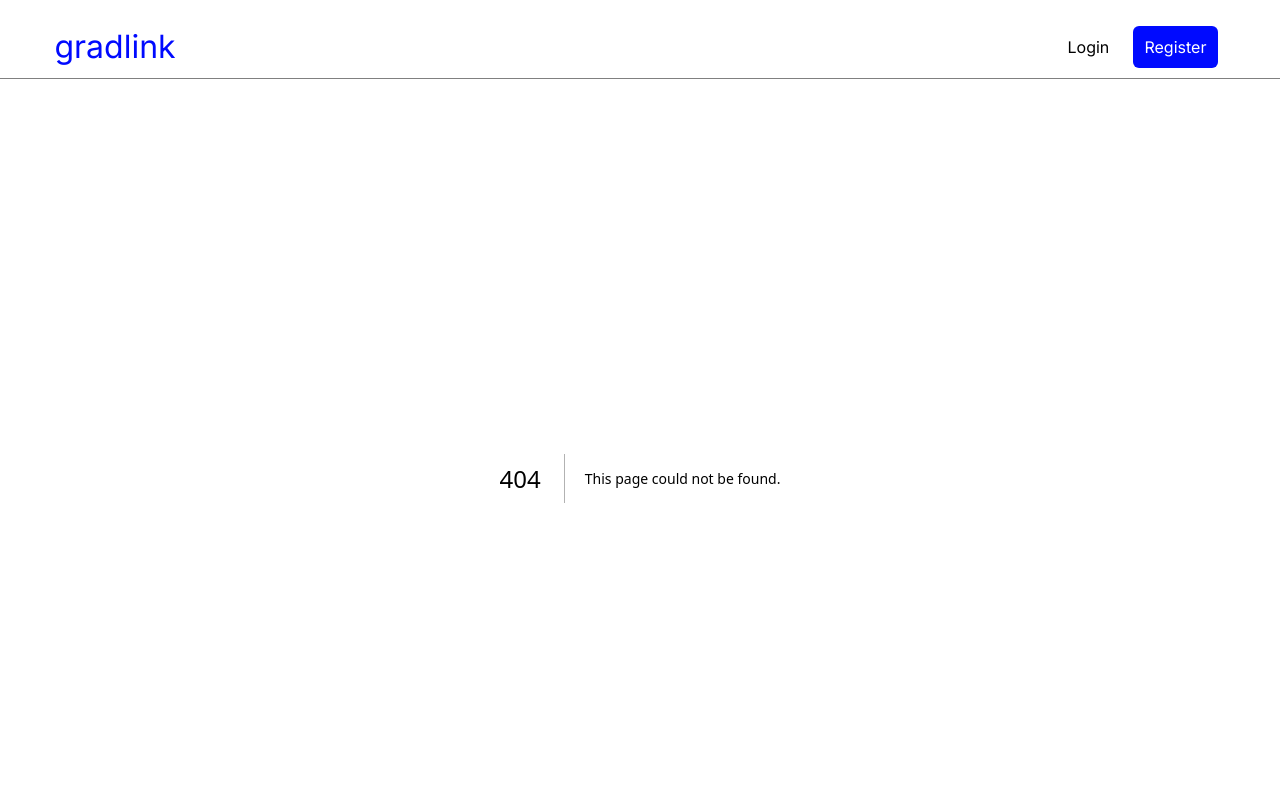
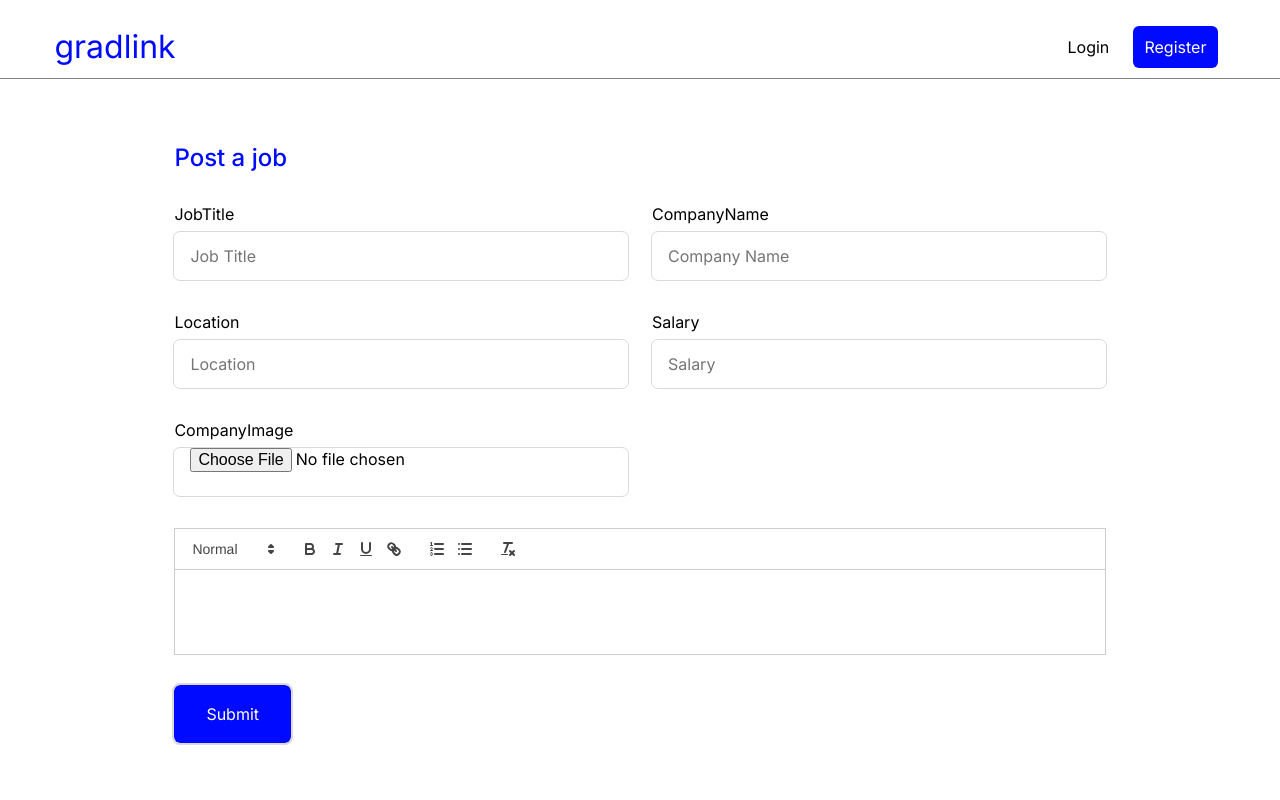
Before and after one commit to Obizim/portal, a Next.js app: page /post-jobs in a window 1280 px wide. Before the commit this address had no page. Shown: the top 800 px of the page. Built offline with nearby package versions, Linux system fonts and the light colour scheme.

Commit message:
post job forms

```diff
--- a/package.json
+++ b/package.json
@@ -18,6 +18,7 @@
     "react": "18.2.0",
     "react-dom": "18.2.0",
     "react-icons": "^4.8.0",
+    "react-quill": "^2.0.0",
     "react-toastify": "^9.1.2"
   }
 }
--- a/src/components/cards/jbcards.module.css
+++ b/src/components/cards/jbcards.module.css
@@ -24,7 +24,7 @@
 .card_image img {
   width: 100%;
   height: 100%;
-  border-radius: 5px;
+  border-radius: 8px;
   object-fit: cover;
 }
 
--- a/src/components/nav/authNav.js
+++ b/src/components/nav/authNav.js
@@ -21,12 +21,12 @@ export const AuthNav = () => {
     <nav className={Styles.nav}>
         <h1 className={Styles.logo}>gradlink</h1>
         <ul className={Styles.menu_links}>
-            <Link href="/jobs"><li>Find Jobs</li></Link>
+            <Link href="/job-boards"><li>Find Jobs</li></Link>
             <Link href="/resources"><li>Resources</li></Link>
-            {user.role === 'recruiter' && <Link href="/postjobs"><li>Post job</li></Link>}
-            <div class={Styles.dropdown}>
+            {user.role === 'recruiter' && <Link href="/post-jobs"><li>Post job</li></Link>}
+            <div className={Styles.dropdown}>
             <button className={Styles.account}><li><FiUser /></li></button>
-                <div class={Styles.dropdown_content}>
+                <div className={Styles.dropdown_content}>
                     <a href="#"><FiUser />Account</a>
                     <button className={Styles.logOut} onClick={handleLogout}><FiLogOut /> Sign out</button>
                 </div>
--- a/src/pages/auth/index.js
+++ b/src/pages/auth/index.js
@@ -32,7 +32,7 @@ export default function Login() {
         let data = res.data
         Cookies.set('userToken', data.token, { expires: 7 })
         router.reload()
-        router.push("/jobs");
+        router.push("/job-boards");
         toast.success('Login successful',{
           theme: "colored"
         });
--- a/src/pages/jobs/index.js
+++ b/src/pages/job-boards/index.js
@@ -1,6 +1,6 @@
 import { Search } from '@/components/forms/search'
 import { JbCards } from '@/components/cards/jbcards'
-import Styles from '@/pages/jobs/Jobs.module.css'
+import Styles from '@/pages/job-boards/Jobs.module.css'
 import { useContext } from 'react'
 import { authContext } from '@/context/auth'
 
--- /dev/null
+++ b/src/pages/post-jobs/index.js
@@ -0,0 +1,81 @@
+import { Button } from "@/components/forms/button";
+import { Input } from "@/components/forms/input";
+import Styles from "@/pages/post-jobs/postJobs.module.css";
+import { useState } from "react";
+import ReactQuill from "react-quill";
+import "react-quill/dist/quill.snow.css";
+
+export default function PostJobs() {
+  const [formData, setFormData] = useState({
+    jobTitle: "",
+    companyName: "",
+    location: "",
+    salary: "",
+  });
+  const [desc, setDesc] = useState('')
+  const [file, setFile] = useState()
+  const { jobTitle, companyName, location, salary } = formData;
+
+  const onChange = (e) => {
+    setFormData((prev) => ({ ...prev, [e.target.name]: e.target.value }));
+  };
+
+  const handleFileChange = (e) => {
+    if (e.target.files) {
+      setFile(e.target.files[0]);
+    }
+  };
+  const onSubmit = (e) => {
+    e.preventDefault();
+    console.log({jobTitle, companyName, location, salary, file, desc});
+  };
+
+  return (
+    <section className={Styles.PostContainer}>
+      <h2 className={Styles.title}>Post a job</h2>
+      <form onSubmit={onSubmit} className={Styles.PostForm}>
+        <Input
+          value={jobTitle}
+          name="jobTitle"
+          click={onChange}
+          type="text"
+          placeholder="Job Title"
+        />
+        <Input
+          value={companyName}
+          name="companyName"
+          click={onChange}
+          type="text"
+          placeholder="Company Name"
+        />
+        <Input
+          value={location}
+          name="location"
+          click={onChange}
+          type="text"
+          placeholder="Location"
+        />
+        <Input
+          value={salary}
+          name="salary"
+          click={onChange}
+          type="text"
+          placeholder="Salary"
+        />
+        <Input
+          name="CompanyImage"
+          click={handleFileChange}
+          type="file"
+          placeholder="Company Logo"
+        />
+        <ReactQuill
+          theme="snow"
+          value={desc}
+          onChange={setDesc}
+          className={Styles.editor}
+        />
+        <Button type="submit" value="Submit" />
+      </form>
+    </section>
+  );
+}
--- /dev/null
+++ b/src/pages/post-jobs/postJobs.module.css
@@ -0,0 +1,30 @@
+.PostContainer {
+  max-width: 960px;
+  padding: 1rem 0.9rem;
+  margin: 3rem auto;
+}
+
+.title {
+  color: #000aff;
+  margin-bottom: 2rem;
+}
+
+.PostForm {
+  display: grid;
+  gap: 1.5rem;
+  margin-top: 2rem;
+}
+@media (min-width: 600px) {
+  .PostForm {
+    grid-template-columns: repeat(2, 1fr);
+  }
+}
+
+.editor {
+  grid-column: 1/-1;
+  margin-bottom: 2rem;
+}
+
+.PostForm > *:last-child{
+    width: max-content;
+}
```
Also changed, not shown: src/pages/job-boards/Jobs.module.css (renamed from src/pages/jobs/Jobs.module.css), src/pages/job-boards/[jbdetail].js (renamed from src/pages/jobs/[jbdetail].js), 1 other file (tests, documents, lock files or other folders).
